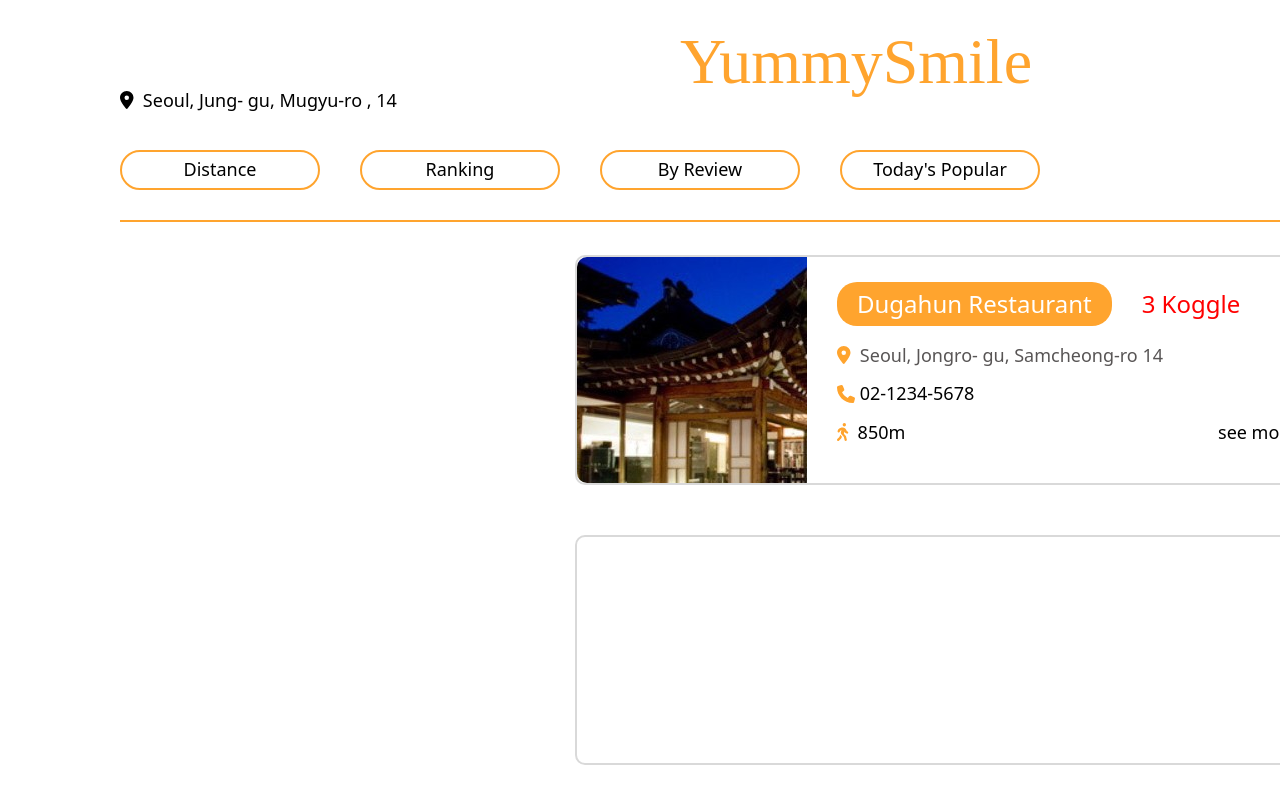
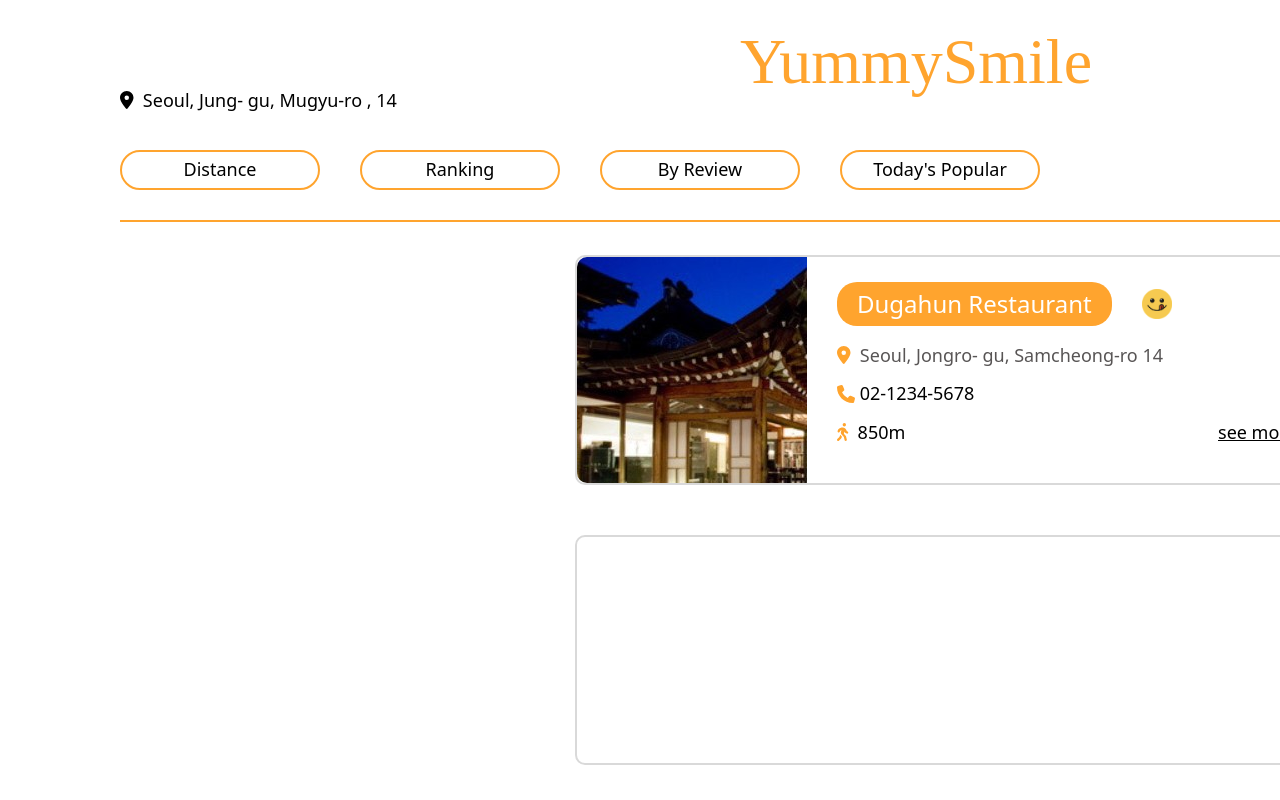
Before and after one commit to SojeongM/Koogle_front, a React (Create React App) app in the folder koogle/: page /search in a window 1280 px wide. Shown: the top 800 px of the page. Built offline with nearby package versions, Linux system fonts and the light colour scheme; a web font is replaced by a local one.

Commit message:
add smile

```diff
--- a/koogle/src/components/CustomerReview.js
+++ b/koogle/src/components/CustomerReview.js
@@ -80,14 +80,13 @@ const ReviewsContainer = styled.div`
   align-items: center; // 자식 요소들을 세로 방향 중앙에 위치시킴
   padding: 20px; // 컨테이너 내부의 여백
   margin: 20px 0 0 110px; // 컨테이너 외부의 상하 여백
-  font-family: "Noto Sans", sans-serif;
 `;
 
 const CheckImg = styled.div`
   position: absolute;
 
-  top: 97%;
-  left: 35.7%;
+  top: 47%;
+  left: 82%;
 `;
 
 const BaseBox = styled.div`
@@ -110,12 +109,12 @@ const PhotoReviews = styled.div`
   padding-top: 40px;
   padding-left: 50px;
   cursor: pointer;
+  position: relative;
 `;
 const ReviewPhoto = styled.img`
-  position: relative;
+
   width: 185px;
   height: 190px;
-
   &.last {
     opacity: 0.4;
 
--- a/koogle/src/components/Header.js
+++ b/koogle/src/components/Header.js
@@ -1,10 +1,11 @@
 import styled from "styled-components";
 
 import { FontAwesomeIcon } from "@fortawesome/react-fontawesome";
-import { faLocationDot } from "@fortawesome/free-solid-svg-icons";
+import { faLocationDot, faGear} from "@fortawesome/free-solid-svg-icons";
 
 import SettingImg from "../assets/setting.png";
 import { Link } from "react-router-dom";
+
 
 const Header = () => {
   return (
@@ -20,7 +21,10 @@ const Header = () => {
 
         <SettingDiv>
           <ImgDiv>
-            <img src={SettingImg}></img>
+            <FontAwesomeIcon
+              icon={faGear}
+              style={{ fontSize: "30px", color: "gray" }}
+            />
           </ImgDiv>
         </SettingDiv>
       </DetailHeaderDiv>
@@ -48,7 +52,7 @@ export const DetailHeaderDiv = styled.div`
 export const LogoDiv = styled.div`
   font-family: "LOTTERIACHAB";
 
-  width: 560px;
+  width: 500px;
   float: left;
   margin-top: 30px;
   font-size: 64px;
@@ -67,7 +71,7 @@ export const SettingDiv = styled.div`
 `;
 
 const ImgDiv = styled.div`
-  margin-top: 60px;
+  margin-top: 100px;
   margin-right: 10px;
   float: right;
 `;
--- a/koogle/src/components/Main1.js
+++ b/koogle/src/components/Main1.js
@@ -52,6 +52,7 @@ import ca_4 from "../assets/ca_4.jpg";
 import ca_5 from "../assets/ca_5.jpg";
 import ca_6 from "../assets/ca_6.jpg";
 import check from "../assets/check.png";
+
 import Navigators from "./Navigate";
 import { useAsyncError, useNavigate } from "react-router-dom";
 
--- a/koogle/src/components/Main2.js
+++ b/koogle/src/components/Main2.js
@@ -11,6 +11,7 @@ import {
 import SettingImg from "../assets/setting.png";
 import TestImg from "../assets/testimg.jpg";
 import Filter from "./Filter";
+import Yummy from "../assets/Yummy.png";
 import { useNavigate } from "react-router";
 
 const Main2 = () => {
@@ -29,7 +30,7 @@ const Main2 = () => {
           <Details>
             <First>
               <Name>Dugahun Restaurant</Name>
-              <Rank>3 Koggle</Rank>
+              <Rank><img src={Yummy} style={{ width: "30px", height: "30px"}} /></Rank>
             </First>
 
             <Loc>
@@ -113,7 +114,8 @@ const First = styled.div`
   font-size: 24px;
   margin-top: 25px;
   margin-left: 30px;
-  margin-bottom: 10px;
+  margin-bottom: 20px;
+  display: flex;
 `;
 const Name = styled.div`
   display: inline-block;
@@ -126,8 +128,10 @@ const Rank = styled.div`
   display: inline-block;
   margin-left: 30px;
   font-size: 24px;
-  margin-bottom: 20px;
-  color: red;
+  margin-top: 7px;
+
+
+
 `;
 
 const Loc = styled.div`
@@ -152,4 +156,5 @@ const More = styled.div`
   display: inline-block;
   float: right;
   margin-right: 30px;
+  text-decoration: underline;
 `;
--- a/koogle/src/components/Navigate.js
+++ b/koogle/src/components/Navigate.js
@@ -132,7 +132,7 @@ export const NavSearchDiv = styled.div`
 const NavTextDiv = styled.div`
   margin-left: 40px;
   margin-right: auto;
-  line-height: 28px;
+  line-height: 25px;
 `;
 const NavImgDiv = styled.div`
     margin-right: 30px;
```
